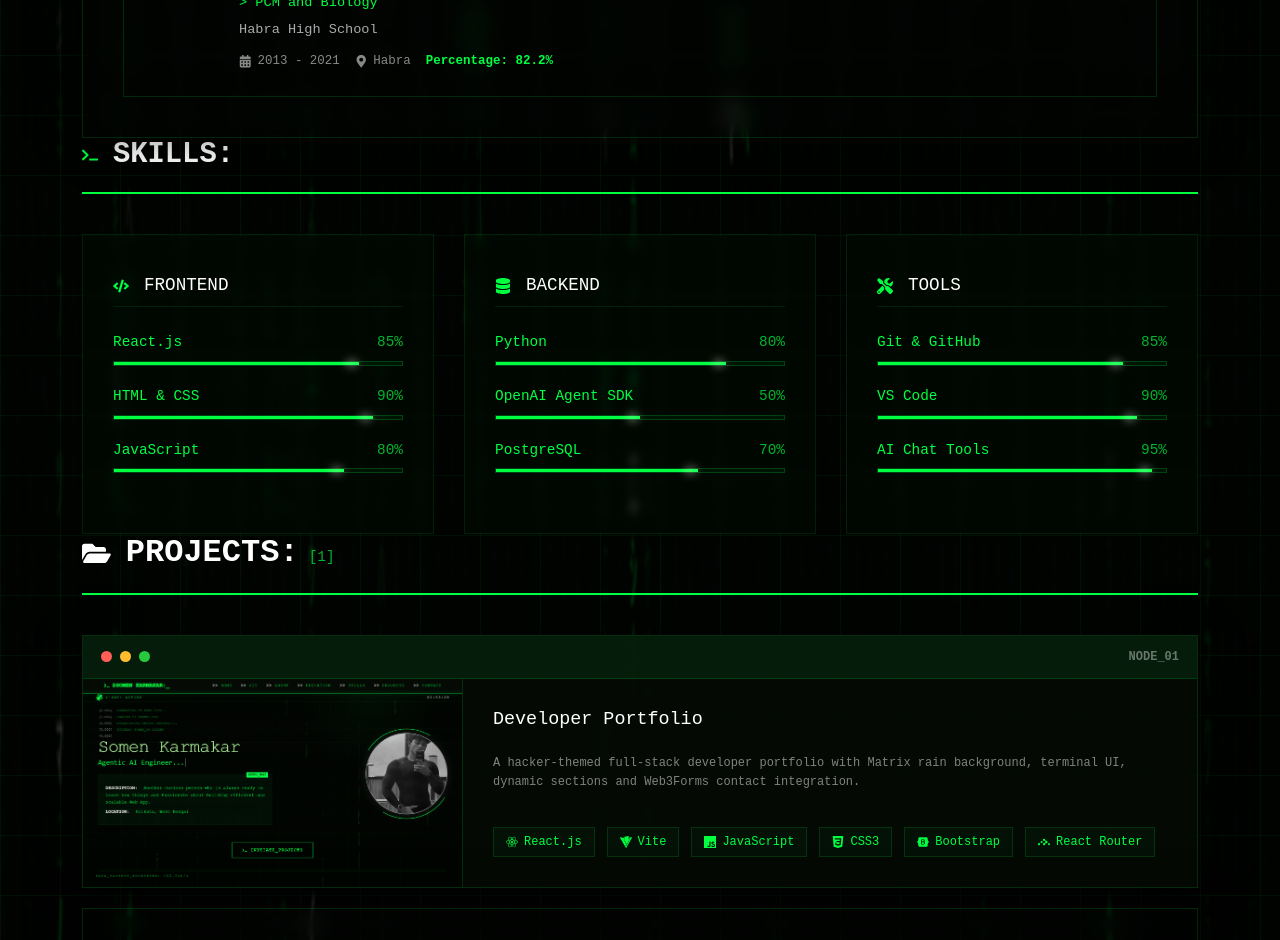
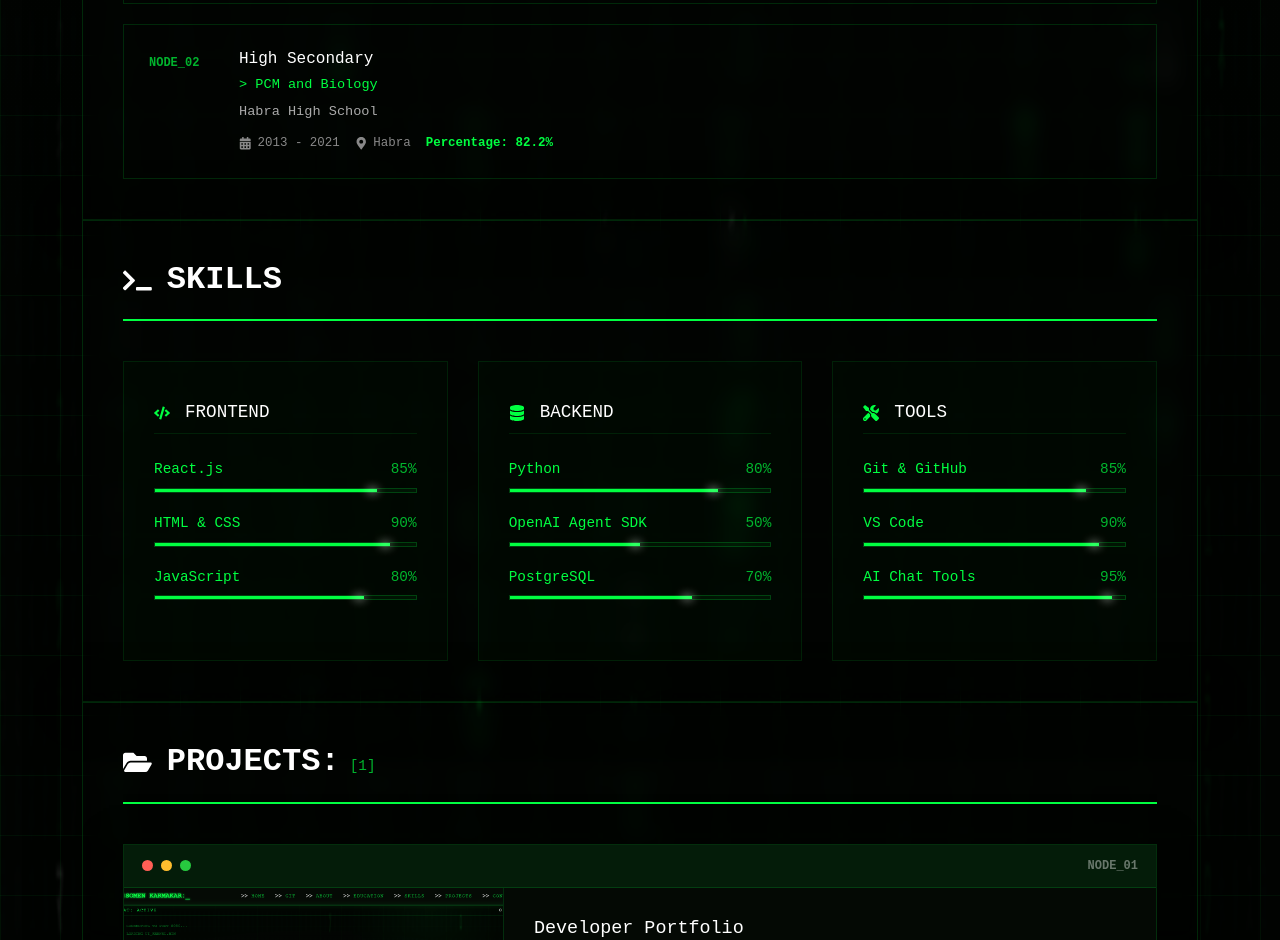
Before and after one commit to SomenKarmakar24/portfolio, a React (Vite) app in the folder Frontend/: page / in a window 1280 px wide. Shown: the part 1860-2800 px from the top of the page. Built offline with nearby package versions, Linux system fonts and the light colour scheme.

Commit message:
feat: add bordered box to Skills and Project sections, update Portfolio tech stack with brand icons and colors

```diff
--- a/Frontend/src/assets/css/Project.css
+++ b/Frontend/src/assets/css/Project.css
@@ -10,8 +10,12 @@
 }
 
 .p-container {
-    max-width: 1200px;
-    margin: 0 auto;
+    width: 100%;
+    border: 1px solid var(--matrix--neon-dim);
+    padding: 40px;
+    backdrop-filter: blur(10px);
+    box-shadow: 0 0 40px rgba(0, 0, 0, 0.5);
+    position: relative;
 }
 
 .p-title {
@@ -248,6 +252,13 @@
 }
 @media screen and (max-width: 480px) {
     .p-project-section { padding: 1.5rem 5px !important; }
+    .p-container {
+        background: none;
+        border: none;
+        backdrop-filter: none;
+        box-shadow: none;
+        padding: 0;
+    }
     .p-grid { grid-template-columns: 1fr; }
     .p-image-wrapper { height: 180px; }
     .p-info { padding: 15px; }
--- a/Frontend/src/assets/css/Skills.css
+++ b/Frontend/src/assets/css/Skills.css
@@ -9,28 +9,12 @@
 }
 
 .s-container {
-    max-width: 1200px;
-    margin: 0 auto;
-}
-
-.s-header {
-    margin-bottom: 50px;
+    width: 100%;
+    border: 1px solid var(--matrix--neon-dim);
+    padding: 40px;
+    backdrop-filter: blur(10px);
+    box-shadow: 0 0 40px rgba(0, 0, 0, 0.5);
     position: relative;
-}
-
-.s-title {
-    font-size: 2rem;
-    letter-spacing: 3px;
-    margin-bottom: 10px;
-}
-
-.s-prefix { color: #fff; margin-right: 10px; }
-
-.s-scanner-line {
-    width: 100px;
-    height: 2px;
-    background: var(--matrix-neon);
-    box-shadow: 0 0 10px var(--matrix-neon);
 }
 
 /* Skills Grid */
@@ -123,6 +107,13 @@
     .s-skills-section {
         padding: 0;
     }
+    .s-container {
+        background: none;
+        border: none;
+        backdrop-filter: none;
+        box-shadow: none;
+        padding: 0;
+    }
     .s-grid {
         grid-template-columns: 1fr;
     }
--- a/Frontend/src/components/Project.jsx
+++ b/Frontend/src/components/Project.jsx
@@ -13,12 +13,12 @@ const projectData = [
         live_url: null,
         image: portfolioThumbnail,
         tech: [
-            { name: "React.js", icon: <FaReact /> },
-            { name: "Vite", icon: <SiVite /> },
-            { name: "JavaScript", icon: <SiJavascript /> },
-            { name: "CSS3", icon: <SiCss3 /> },
-            { name: "Bootstrap", icon: <SiBootstrap /> },
-            { name: "React Router", icon: <SiReactrouter /> },
+            { name: "React.js", icon: <FaReact style={{color: '#61DAFB'}} /> },
+            { name: "Vite", icon: <SiVite style={{color: '#646CFF'}} /> },
+            { name: "JavaScript", icon: <SiJavascript style={{color: '#F7DF1E'}} /> },
+            { name: "CSS3", icon: <SiCss3 style={{color: '#1572B6'}} /> },
+            { name: "Bootstrap", icon: <SiBootstrap style={{color: '#7952B3'}} /> },
+            { name: "React Router", icon: <SiReactrouter style={{color: '#CA4245'}} /> },
         ]
     },
 ];
--- a/Frontend/src/components/Skills.jsx
+++ b/Frontend/src/components/Skills.jsx
@@ -36,14 +36,14 @@ const Skills = () => {
     return (
         <section className="s-skills-section" id="SKILLS">
             <div className="s-container">
-                <section className="a-dossier-header">
-                    <div className="a-header-title">
+                <div className="a-dossier-header">
+                    <div className="p-title">
                         <FaTerminal className="a-icon-neon" />
-                        <h2><strong>SKILLS:</strong></h2>
+                        <h2 className='m-0'><strong>SKILLS</strong></h2>
                     </div>
-                </section>
+                </div>
 
-                <section className="s-grid">
+                <div className="s-grid">
                     {skillCategories.map((category, index) => (
                         <div key={index} className="s-card">
                             <div className="s-card-header">
@@ -67,7 +67,7 @@ const Skills = () => {
                             </div>
                         </div>
                     ))}
-                </section>
+                </div>
             </div>
         </section>
     );
```
